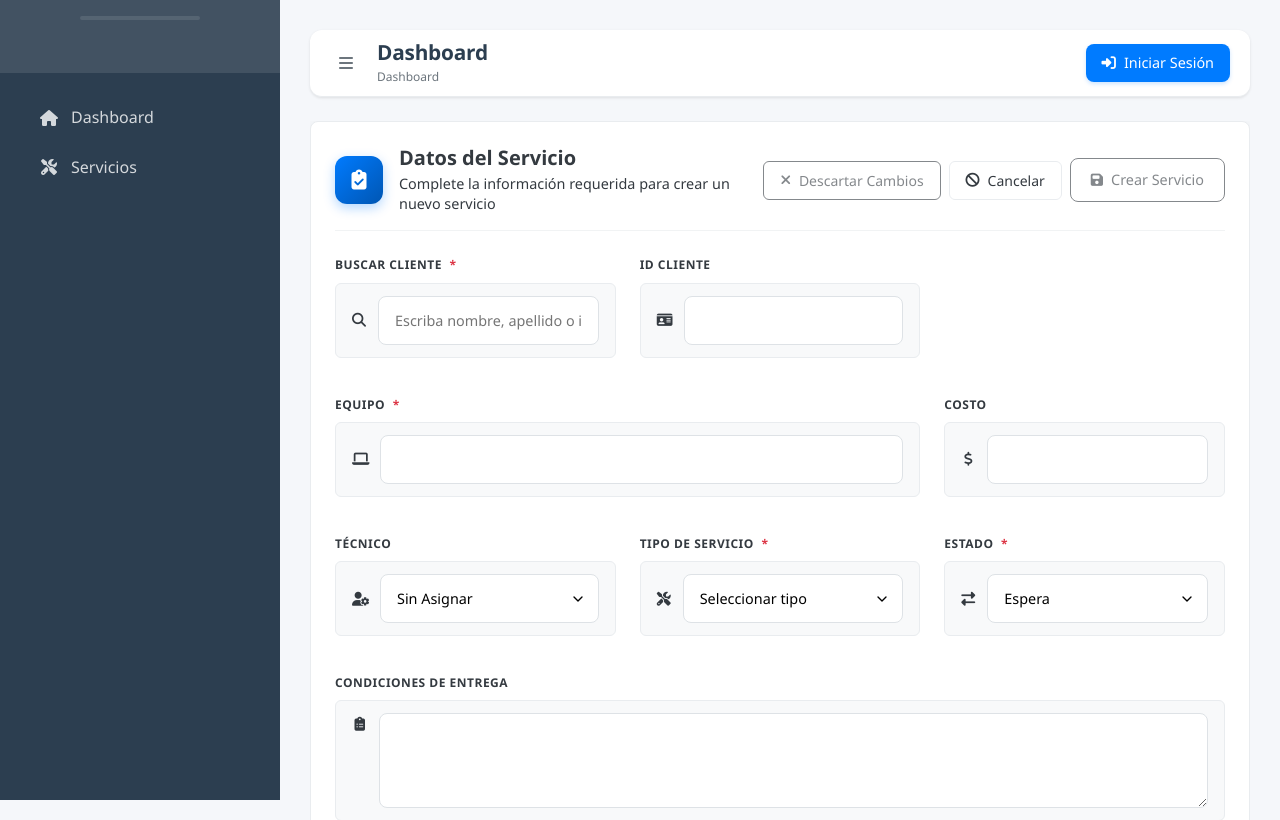
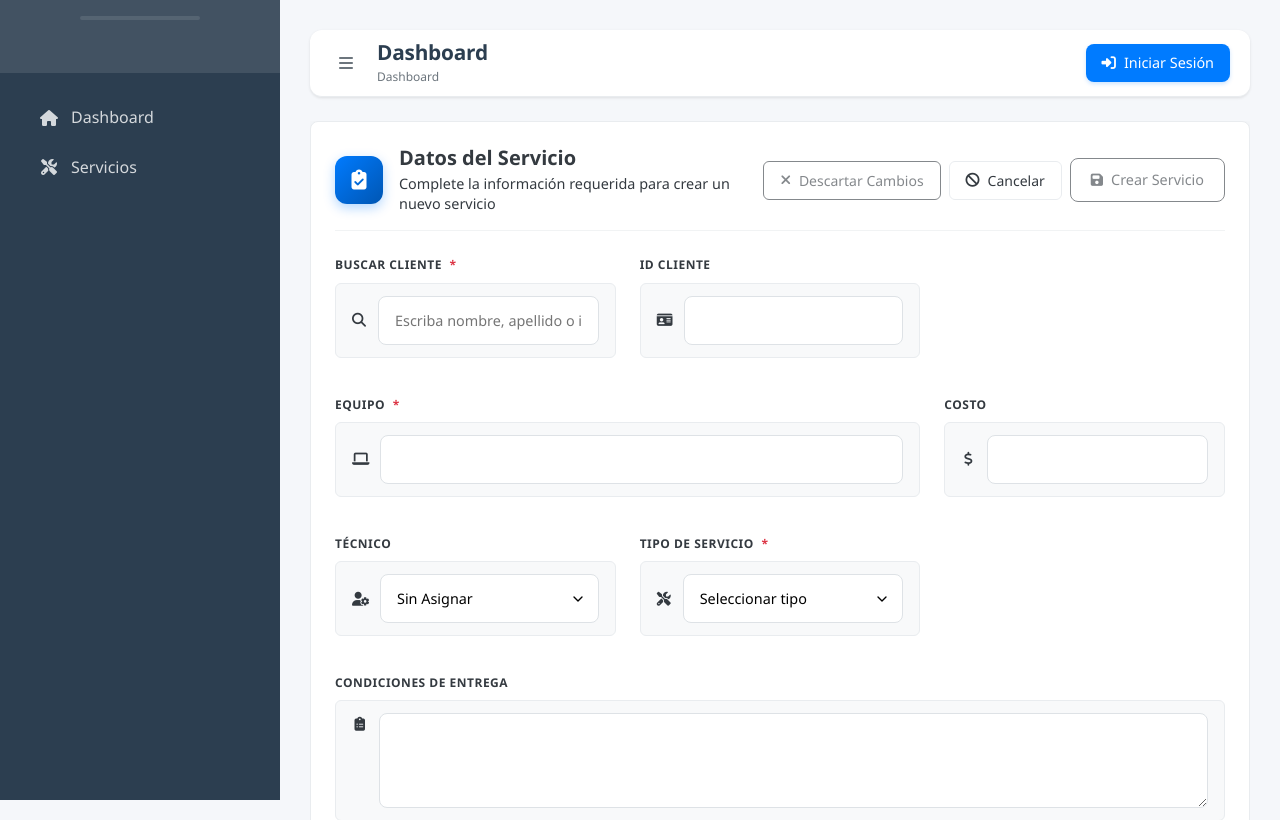
Before and after one commit to roje478/crud-systec, a PHP site: template app/views/servicios/create.php in a window 1280 px wide. Shown: the top 820 px of the page. Run offline with PHP 8.4, Linux system fonts and the light colour scheme; the template is opened without the code that fills it, so the values that code supplies are empty; some libraries are stand-ins or nearby versions.

Commit message:
Remove minimum length validation for 'Problema' field and simplify 'Estado' field in service creation and editing views by changing it to a hidden input with a default value of "En Espera". This enhances form usability and streamlines the validation process.

```diff
--- a/app/views/servicios/crear.php
+++ b/app/views/servicios/crear.php
@@ -321,12 +321,6 @@ $(document).ready(function() {
             isValid = false;
         }
 
-        // Validar longitud mínima de problema
-        const problema = $('#Problema').val().trim();
-        if (problema.length > 0 && problema.length < 10) {
-            $('#Problema').addClass('is-invalid');
-            isValid = false;
-        }
 
         if (!isValid) {
             e.preventDefault();
--- a/app/views/servicios/create.php
+++ b/app/views/servicios/create.php
@@ -202,24 +202,8 @@ if (isset($_SESSION['flash_message'])) {
                             <div class="form__feedback form__feedback--invalid" id="error-IdTipoServicio"></div>
                         </div>
 
-                        <!-- Estado -->
-                        <div class="service-info__field">
-                            <label class="service-info__label" for="IdEstadoEnTaller">
-                                Estado <span class="form__required">*</span>
-                            </label>
-                            <div class="service-info__input">
-                                <i class="fas fa-exchange-alt service-info__icon"></i>
-                                <select class="form__control" id="IdEstadoEnTaller" name="IdEstadoEnTaller" required>
-                                    <option value="1">Espera</option>
-                                    <?php foreach ($estados as $estado): ?>
-                                        <option value="<?= $estado['id'] ?>">
-                                            <?= htmlspecialchars($estado['descripcion']) ?>
-                                        </option>
-                                    <?php endforeach; ?>
-                                </select>
-                            </div>
-                            <div class="form__feedback form__feedback--invalid" id="error-IdEstadoEnTaller"></div>
-                        </div>
+                        <!-- Estado (oculto - siempre será "En Espera") -->
+                        <input type="hidden" id="IdEstadoEnTaller" name="IdEstadoEnTaller" value="1">
 
                         <!-- Condiciones de Entrega -->
                         <div class="service-info__field service-info__field--full-width">
--- a/app/views/servicios/edit.php
+++ b/app/views/servicios/edit.php
@@ -550,10 +550,6 @@
                             return false;
                         }
 
-                        if (field.id === 'problema' && value && value.length < 10) {
-                            $field.addClass('form__control--invalid');
-                            return false;
-                        }
 
                         // Si pasa todas las validaciones
                         if (value) {
```
